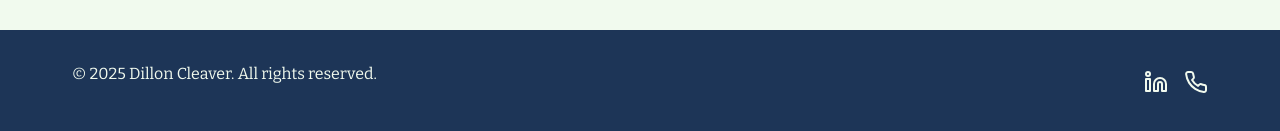
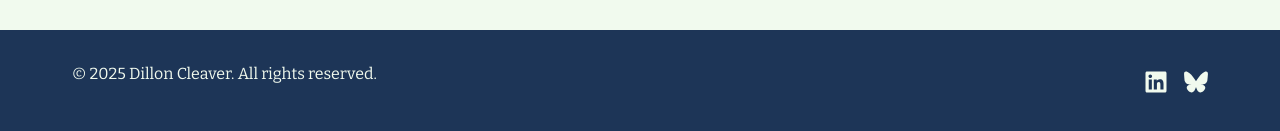
Before and after one commit to dillon-cleaver/dillon-cleaver-portfolio-next, a Next.js app: page / in a window 1280 px wide. Shown: the part 4036-4167 px from the top of the page. Built offline with nearby package versions, Linux system fonts and the light colour scheme.

Commit message:
Update footer icons.

```diff
--- a/components/Footer.tsx
+++ b/components/Footer.tsx
@@ -20,16 +20,11 @@ export default function Footer() {
               xmlns="http://www.w3.org/2000/svg"
               width="24"
               height="24"
-              viewBox="0 0 24 24"
-              fill="none"
-              stroke="currentColor"
-              strokeWidth="2"
-              strokeLinecap="round"
-              strokeLinejoin="round"
+              viewBox="0 0 448 512"
+              fill="currentColor"
+              stroke="none"
             >
-              <path d="M16 8a6 6 0 0 1 6 6v7h-4v-7a2 2 0 0 0-2-2 2 2 0 0 0-2 2v7h-4v-7a6 6 0 0 1 6-6z"></path>
-              <rect x="2" y="9" width="4" height="12"></rect>
-              <circle cx="4" cy="4" r="2"></circle>
+              <path d="M416 32H31.9C14.3 32 0 46.5 0 64.3v383.4C0 465.5 14.3 480 31.9 480H416c17.6 0 32-14.5 32-32.3V64.3c0-17.8-14.4-32.3-32-32.3zM135.4 416H69V202.2h66.5V416zm-33.2-243c-21.3 0-38.5-17.3-38.5-38.5S80.9 96 102.2 96c21.2 0 38.5 17.3 38.5 38.5 0 21.3-17.2 38.5-38.5 38.5zm282.1 243h-66.4V312c0-24.8-.5-56.7-34.5-56.7-34.6 0-39.9 27-39.9 54.9V416h-66.4V202.2h63.7v29.2h.9c8.9-16.8 30.6-34.5 62.9-34.5 67.2 0 79.7 44.3 79.7 101.9V416z" />
             </svg>
           </a>
           <a
@@ -42,14 +37,11 @@ export default function Footer() {
               xmlns="http://www.w3.org/2000/svg"
               width="24"
               height="24"
-              viewBox="0 0 24 24"
-              fill="none"
-              stroke="currentColor"
-              strokeWidth="2"
-              strokeLinecap="round"
-              strokeLinejoin="round"
+              viewBox="0 0 512 512"
+              fill="currentColor"
+              stroke="none"
             >
-              <path d="M22 16.92v3a2 2 0 0 1-2.18 2 19.79 19.79 0 0 1-8.63-3.07 19.5 19.5 0 0 1-6-6 19.79 19.79 0 0 1-3.07-8.67A2 2 0 0 1 4.11 2h3a2 2 0 0 1 2 1.72 12.84 12.84 0 0 0 .7 2.81 2 2 0 0 1-.45 2.11L8.09 9.91a16 16 0 0 0 6 6l1.27-1.27a2 2 0 0 1 2.11-.45 12.84 12.84 0 0 0 2.81.7A2 2 0 0 1 22 16.92z"></path>
+              <path d="M111.8 62.2C170.2 105.9 233 194.7 256 242.4c23-47.6 85.8-136.4 144.2-180.2c42.1-31.6 110.3-56 110.3 21.8c0 15.5-8.9 130.5-14.1 149.2C478.2 298 412 314.6 353.1 304.5c102.9 17.5 129.1 75.5 72.5 133.5c-107.4 110.2-154.3-27.6-166.3-62.9l0 0c-1.7-4.9-2.6-7.8-3.3-7.8s-1.6 3-3.3 7.8l0 0c-12 35.3-59 173.1-166.3 62.9c-56.5-58-30.4-116 72.5-133.5C100 314.6 33.8 298 15.7 233.1C10.4 214.4 1.5 99.4 1.5 83.9c0-77.8 68.2-53.4 110.3-21.8z" />
             </svg>
           </a>
         </div>
```
